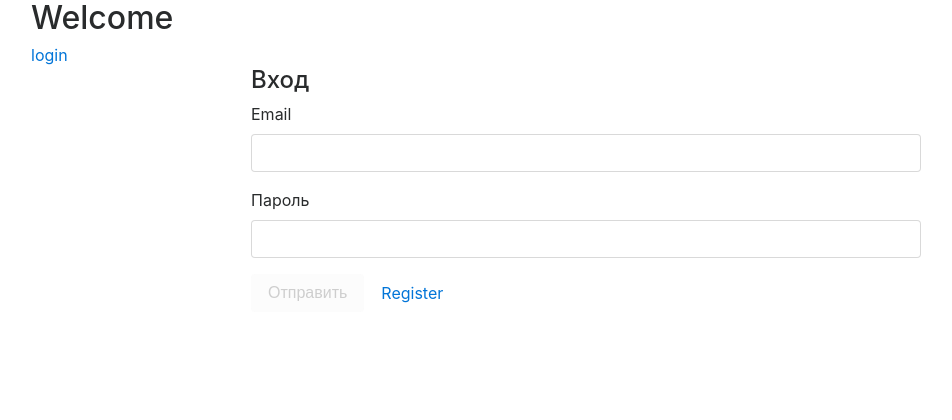
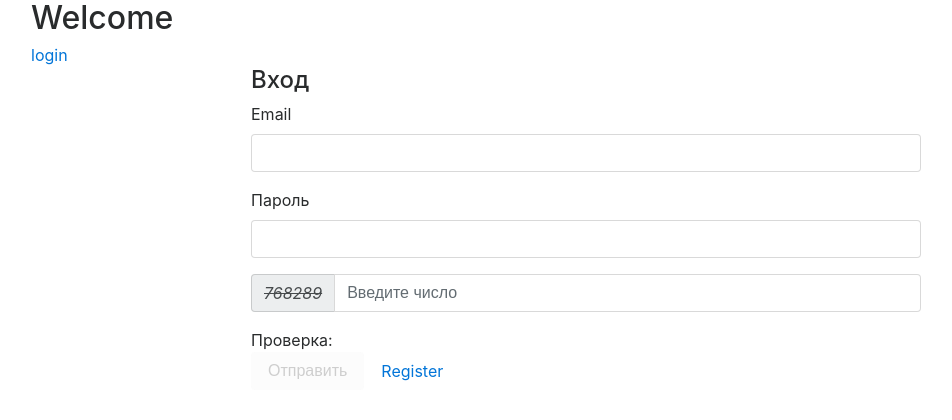
Before and after one commit to Zamay/angualr2-test-project, an Angular app: page /login in a window 1280 px wide. Shown: the top 420 px of the page, without its empty margins (54-1006 px from the left). Built offline with nearby package versions, Linux system fonts and the light colour scheme.

Commit message:
Добавил капчу для LoginComponent

```diff
--- a/src/app/sign-in/login/login.component.html
+++ b/src/app/sign-in/login/login.component.html
@@ -14,6 +14,9 @@
       <label>Пароль</label>
       <input class="form-control" name="password" formControlName="userPass" />
     </div>
+    <app-simple-captcha [captcha]="random"  [(reCaptcha)]="reCaptcha"></app-simple-captcha>
+    <div>Проверка: {{reCaptcha}}</div>
+
     <div class="form-group">
       <button class="btn btn-default" [disabled]="myForm.invalid">
         Отправить
--- a/src/app/sign-in/login/login.component.ts
+++ b/src/app/sign-in/login/login.component.ts
@@ -1,4 +1,4 @@
-import { Component } from '@angular/core';
+import {Component, OnInit} from '@angular/core';
 import { FormGroup, FormControl, Validators } from '@angular/forms';
 import { SimpleCaptchaService } from '../../shared/servise/simple-captcha.service';
 
@@ -7,10 +7,12 @@ import { SimpleCaptchaService } from '../../shared/servise/simple-captcha.servic
   templateUrl: './login.component.html',
   styleUrls: ['./login.component.css'],
 })
-export class LoginComponent{
+export class LoginComponent implements OnInit {
+  random: string;
+  reCaptcha: string;
 
   myForm: FormGroup;
-  constructor() {
+  constructor(private simpleCaptchaService: SimpleCaptchaService ) {
     this.myForm = new FormGroup({
 
       "userEmail": new FormControl("", [
@@ -23,6 +25,10 @@ export class LoginComponent{
     });
   }
 
+  ngOnInit() {
+    this.random = '' + this.simpleCaptchaService.getRandom();
+  }
+
   submit() {
     console.log(this.myForm);
   }
--- a/src/app/sign-in/login/login.module.ts
+++ b/src/app/sign-in/login/login.module.ts
@@ -3,6 +3,7 @@ import { CommonModule } from '@angular/common';
 import { LoginComponent } from './login.component';
 import { LoginRoutingModule } from 'app/sign-in/login/login-routing.module';
 import {FormsModule, ReactiveFormsModule} from "@angular/forms";
+import {SimpleCaptchanModule} from "../simple-captcha/simple-captcha.module";
 
 @NgModule({
   imports: [
@@ -10,6 +11,8 @@ import {FormsModule, ReactiveFormsModule} from "@angular/forms";
     LoginRoutingModule ,
     ReactiveFormsModule,
     FormsModule,
+    SimpleCaptchanModule
+
   ],
   declarations: [LoginComponent],
   exports: [LoginComponent]
```
